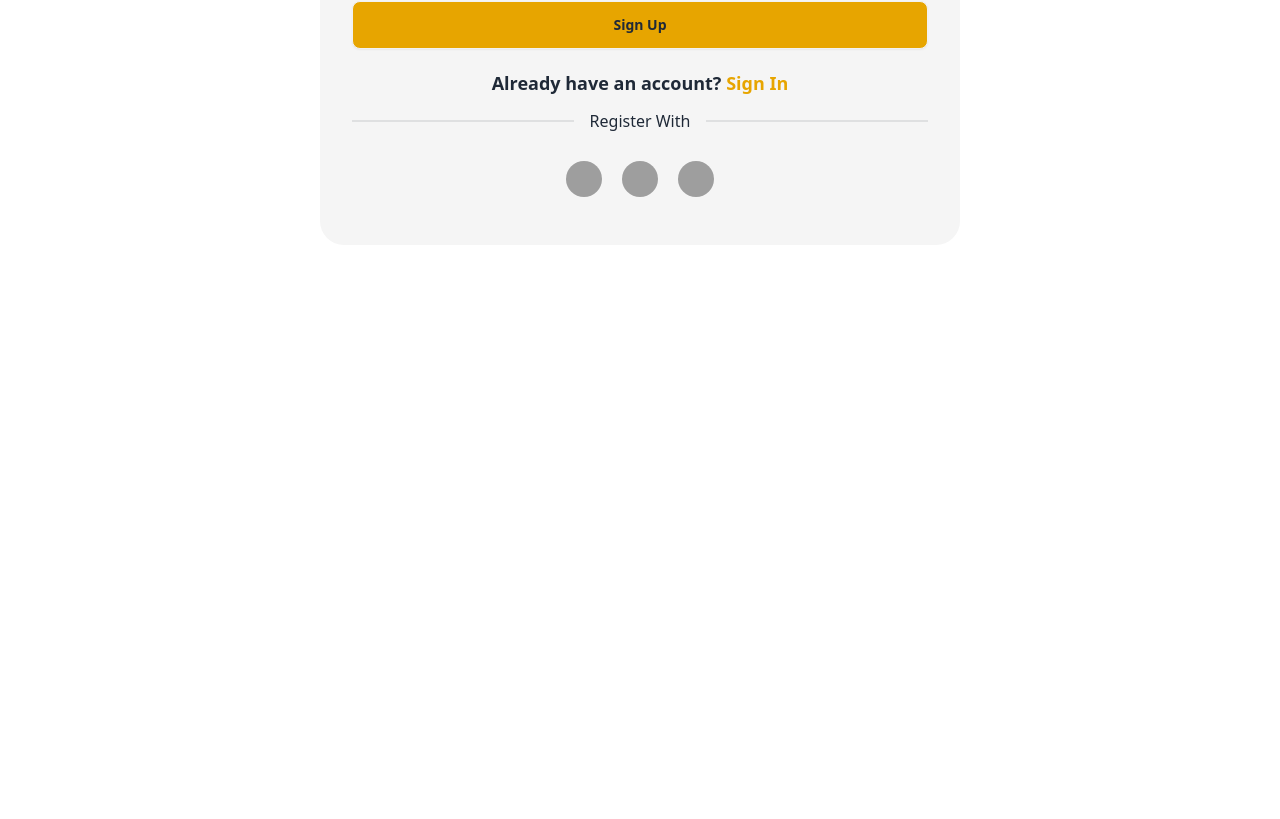
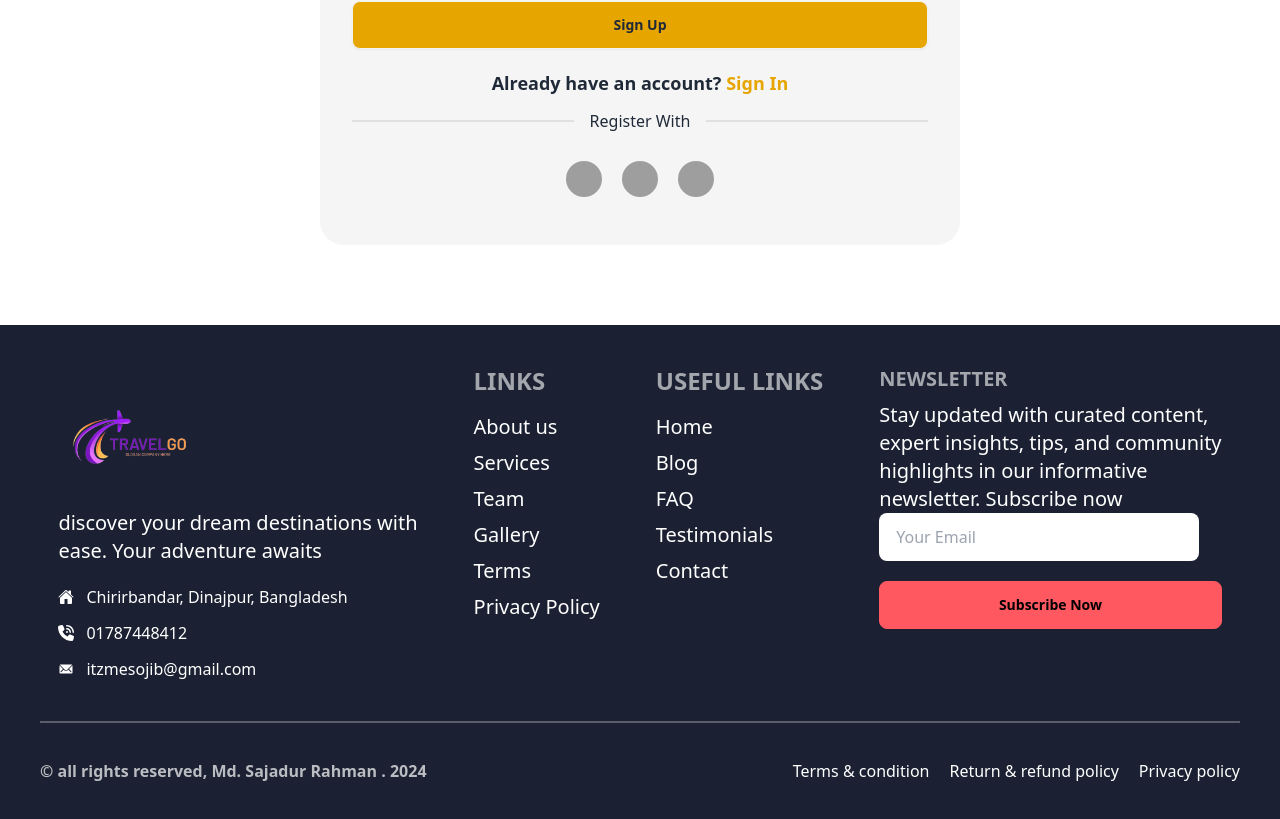
Before and after one commit to developersajadur/Client-Side--Tourism-Management-website-by-react, a React (Vite) app: page /register in a window 1280 px wide. Shown: the part 567-1386 px from the top of the page. Before the commit the page ends 812 px from the top, so only its background shows below. Built offline with nearby package versions, Linux system fonts and the light colour scheme; no server answers; grey boxes are pictures that could not be loaded.

Commit message:
footer add

```diff
--- a/src/Components/Footer.jsx
+++ b/src/Components/Footer.jsx
@@ -1,7 +1,59 @@
 
+import { IoHome } from "react-icons/io5";
+import { FaPhoneVolume } from "react-icons/fa6";
+import { IoIosMail } from "react-icons/io";
+import { Link } from "react-router-dom";
 const Footer = () => {
     return (
-        <div>
+        <div className="mt-20">
+            <footer className="p-10 flex flex-col bg-[#1B2132] text-xl text-white">
+              <div className="flex flex-col md:flex-row lg:flex-row justify-center gap-5 md:gap-8 lg:gap-14 ">
+  <aside>
+  <Link to="/"><img className="w-36" src="/public/image/logo.png" alt="logo" /></Link>
+    <p>discover your dream destinations with <br /> ease. Your adventure awaits</p>
+    <div className="flex flex-col gap-3 mt-5 text-white">
+                <div className="flex items-center gap-3 text-base font-medium"><IoHome /> Chirirbandar, Dinajpur, Bangladesh</div>
+                <div className="flex items-center gap-3 text-base font-medium"><FaPhoneVolume /> 01787448412</div>
+                <div className="flex items-center gap-3 text-base font-medium"><IoIosMail /> itzmesojib@gmail.com</div>
+            </div>
+  </aside>
+  <nav className="flex flex-col gap-2">
+    <h6 className="footer-title text-2xl text-white font-semibold">Links</h6>
+    <a className="link link-hover">About us</a>
+    <a className="link link-hover">Services</a>
+    <a className="link link-hover">Team</a>
+    <a className="link link-hover">Gallery</a>
+    <a className="link link-hover">Terms</a>
+    <a className="link link-hover">Privacy Policy </a>
+  </nav>
+  <nav className="flex flex-col gap-2">
+    <h6 className="footer-title text-2xl text-white font-semibold">Useful Links</h6>
+      <Link to="/" className="link link-hover">Home</Link>
+      <Link to="blogs" className="link link-hover">Blog</Link>
+    <a className="link link-hover">FAQ</a>
+    <a className="link link-hover">Testimonials</a>
+    <Link to="contact" className="link link-hover">Contact</Link>
+  </nav>
+  <nav>
+    <h6 className="footer-title">Newsletter</h6>
+    <p className="">Stay updated with curated content, <br /> expert insights, tips, and community <br />highlights in our informative <br /> newsletter. Subscribe now</p>
+    <form className="w-full flex flex-col gap-5" >
+    <input  type="text" placeholder="Your Email" className="input text-black w-full max-w-xs" required />
+    <button className="btn w-full btn-error">Subscribe Now</button>
+    </form>
+
+  </nav>
+</div>
+<div className="divider w-full border h-0 mt-10 border-[#FFFFFF4D]"></div>
+<div className="flex flex-col-reverse mt-5 lg:flex-row text-center justify-center lg:justify-between">
+  <p className="text-[#FFFFFFB3] font-semibold text-xs lg:text-base mt-10 lg:mt-0">© all rights reserved, <a target="-blank" href="https://github.com/itzmesojib"> Md. Sajadur Rahman</a> . 2024</p>
+  <div className="flex text-base gap-5 justify-center text-white">
+      <a href="#">Terms & condition</a>
+      <a href="#">Return & refund policy</a>
+      <a href="#">Privacy policy</a>
+  </div>
+</div>
+</footer>
 
         </div>
     );
```
